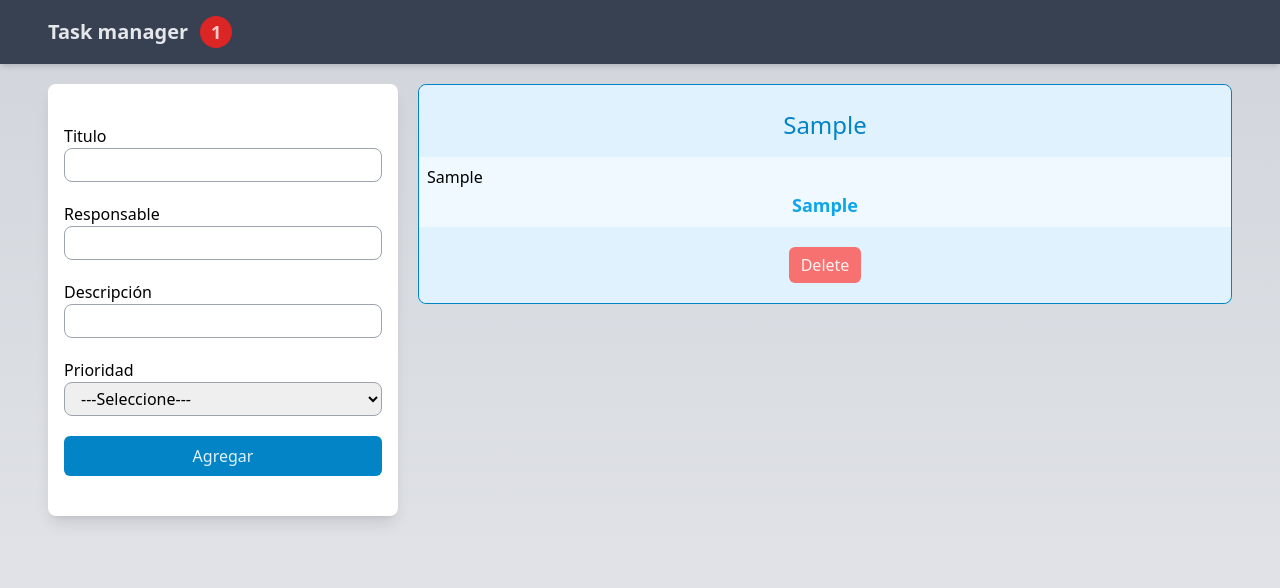
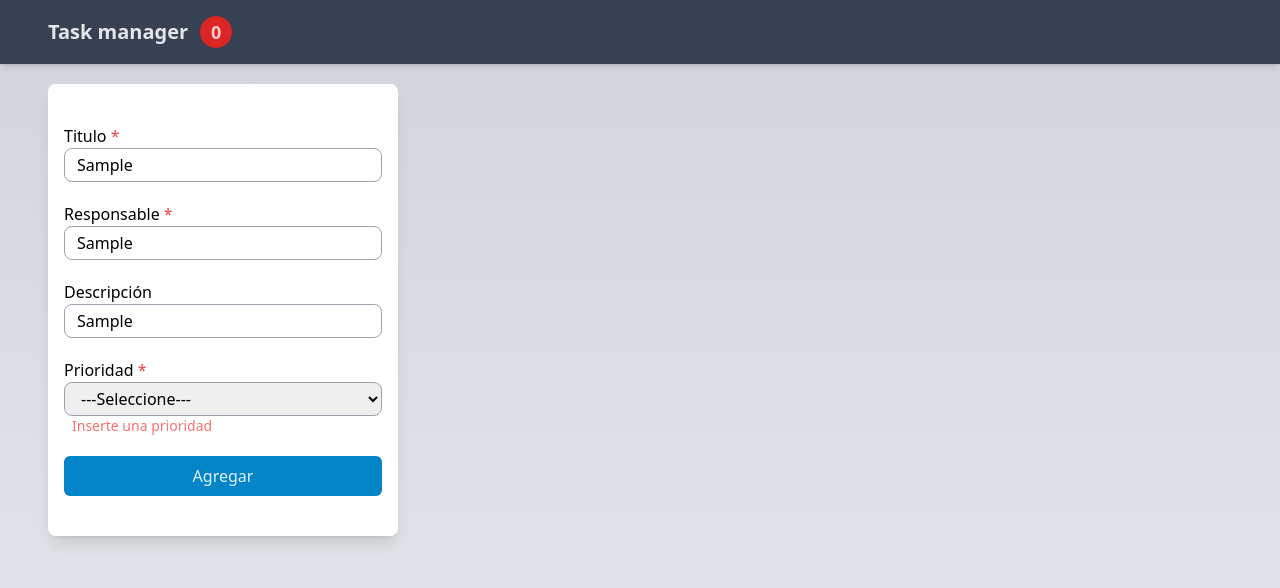
Before and after one commit to RoyReategui/reactTask, a React (Vite) app: page / in a window 1280 px wide. Both pictures are taken after typing "Sample", "Sample", "Sample" into the empty fields and a click on the button "Agregar". Shown: the top 588 px of the page. Built offline with nearby package versions, Linux system fonts and the light colour scheme.

Commit message:
validacion de formularios

```diff
--- a/src/components/Formulario.jsx
+++ b/src/components/Formulario.jsx
@@ -1,21 +1,40 @@
+import { useState } from "react";
 import { useForm } from "../hooks/useForm"
 import { randomId } from "../utility/utility";
+
+const initalState = {
+    titulo:'',
+    responsable:'',
+    descripcion:'',
+    prioridad: 'seleccione',
+}
+
+const validationForm = {
+    titulo : [(value='')=> value.length >=3, 'El titulo tiene que tener minimo 3 caracteres'],
+    responsable: [(value='')=> value.length >=3, 'El responsable tiene que tener minimo 3 caracteres' ],
+    prioridad: [ (value='')=>['baja','media','alta'].includes(value), 'Inserte una prioridad' ]
+}
+
+const MessaError = ({children, flag }) =>{
+    if(flag)
+        return <p className="pl-2 text-red-400 text-sm">{ children }</p>
+    else null
+}
 
 
 export const Formulario = ({className, addTodo}) => {
 
+    const [isAddTodo, setisAddTodo] = useState(false)
 
-    const{titulo,responsable,descripcion,prioridad, formState,onInputChange, resetForm} =  useForm({
-        titulo:'',
-        responsable:'',
-        descripcion:'',
-        prioridad: '',
-    })
+    const{ isFormValid, tituloValues, responsableValues,prioridadValues,
+        titulo,responsable,descripcion,prioridad,
+        formState,onInputChange, resetForm} =  useForm (initalState,validationForm)
 
     const handleChange = (e)=>{
         e.preventDefault();
+        setisAddTodo(true)
+        if(!isFormValid) return;
 
-        console.log('Nuevo todo', formState);
         const newTodo = {
             ...formState,
             id: randomId(),
@@ -23,29 +42,37 @@ export const Formulario = ({className, addTodo}) => {
         }
         addTodo(newTodo)
         resetForm();
+        setisAddTodo(false)
     }
 
     return (
         <div className={`${className}`}>
             <div className="w-full lg:w-[350px] lg:fixed">
+
                 <form className='px-4 w-[inherit] py-10 shadow-lg rounded-lg bg-white space-y-5'>
                     <div>
-                        <label> Titulo </label>
+                        <label className="required"> Titulo </label>
                         <input className='w-full border border-gray-400 rounded-lg px-3 py-1 focus:border-gray-600 focus:shadow-lg outline-none'
                             type="text"
                             name="titulo"
                             value={ titulo }
                             onChange= { onInputChange }
+                            placeholder='Nueva Tarea'
                         />
+                        {    }
+
+                        <MessaError flag={ isAddTodo && isAddTodo  } > { tituloValues } </MessaError>
                     </div>
                     <div>
-                        <label> Responsable </label>
+                        <label className="required"> Responsable </label>
                         <input className='w-full border border-gray-400 rounded-lg px-3 py-1 focus:border-gray-600 focus:shadow-lg outline-none'
                             type="text"
                             name="responsable"
                             value={ responsable }
                             onChange= { onInputChange }
+                            placeholder = 'Juanito'
                         />
+                        <MessaError flag={ isAddTodo && isAddTodo  } > { responsableValues } </MessaError>
                     </div>
                     <div>
                         <label> Descripción </label>
@@ -57,22 +84,25 @@ export const Formulario = ({className, addTodo}) => {
                         />
                     </div>
                     <div>
-                        <label> Prioridad </label>
+                        <label className="required"> Prioridad </label>
                         <select
                             className='w-full border border-gray-400 rounded-lg px-3 py-1 focus:border-gray-600 focus:shadow-lg outline-none'
                             name='prioridad'
                             value={ prioridad }
                             onChange= { onInputChange }
                             >
-                            <option value="" disabled>---Seleccione---</option>
+                            <option className="text-gray-400" value="seleccione" disabled>---Seleccione---</option>
                             <option value="baja">baja</option>
                             <option value="media">media</option>
                             <option value="alta">alta</option>
                         </select>
+                        <MessaError flag={ isAddTodo && isAddTodo  } > { prioridadValues } </MessaError>
+
                     </div>
                     <button
+                        // disabled={ !isFormValid }
                         onClick={ handleChange }
-                        className='bg-sky-600 text-sky-100 p-4 py-2 rounded-md hover:bg-sky-700 w-full'>
+                        className='bg-sky-600 text-sky-100 p-4 py-2 rounded-md enabled:hover:bg-sky-700 w-full enabled:hover:cursor-pointer disabled:opacity-50 '>
                         Agregar
                     </button>
                 </form>
--- a/src/components/GridCard.jsx
+++ b/src/components/GridCard.jsx
@@ -2,7 +2,6 @@ import { Card } from "./Card"
 
 export const GridCard = ({ className, todos, deleteTodo }) => {
 
-    console.log(todos);
     return (
         <div className={`${ className }`} >
             {
--- a/src/hooks/useForm.js
+++ b/src/hooks/useForm.js
@@ -1,8 +1,21 @@
-import { useState } from "react";
+import { useEffect, useMemo, useState } from "react";
 
-export const useForm = (initial = {}) => {
+export const useForm = (initalState={}, validationForm={}) => {
 
-    const [formState, setformState] = useState(initial)
+    const [formState, setformState] = useState(initalState);
+    const [stateValidation, setstateValidation] = useState({})
+
+    useEffect(() => {
+        validation();
+    }, [formState])
+
+    const isFormValid = useMemo(()=>{
+        for(let key of Object.keys(stateValidation) ){
+           if(stateValidation[key] !==null) return false
+        }
+        return true;
+    },[stateValidation])
+
 
     const onInputChange = ( { target } )=>{
         const {name, value} = target;
@@ -12,9 +25,19 @@ export const useForm = (initial = {}) => {
         })
     }
 
-    const resetForm = ()=>{
-        setformState(initial)
+    const validation = () =>{
+        const stateValidationFlag ={};
+        for(let item of Object.keys(validationForm) ){
+            const [fn, message] = validationForm[item];
+            stateValidationFlag[`${item}Values`] = fn(formState[item])? null : message;
+        }
+        setstateValidation(stateValidationFlag);
     }
 
-    return {formState, onInputChange, resetForm, ...formState }
+
+    const resetForm = ()=>{
+        setformState(initalState)
+    }
+
+    return {formState, onInputChange, resetForm, ...formState, ...stateValidation, isFormValid }
 }
--- a/src/index.css
+++ b/src/index.css
@@ -17,6 +17,10 @@
         @apply flex flex-col md:flex-row gap-5 container my-5;
         /* height: calc( 100vh - var(--heigh-header) ) ; */
     }
+    .required::after{
+        content: '*';
+        @apply text-red-500
+    }
 }
 
 @layer utilities{
```
